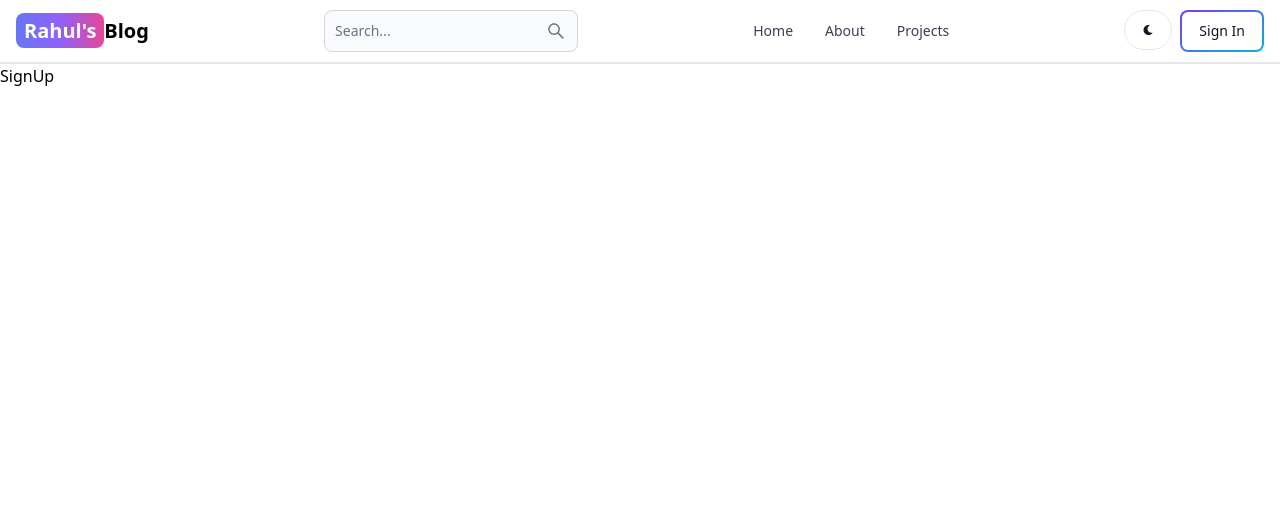
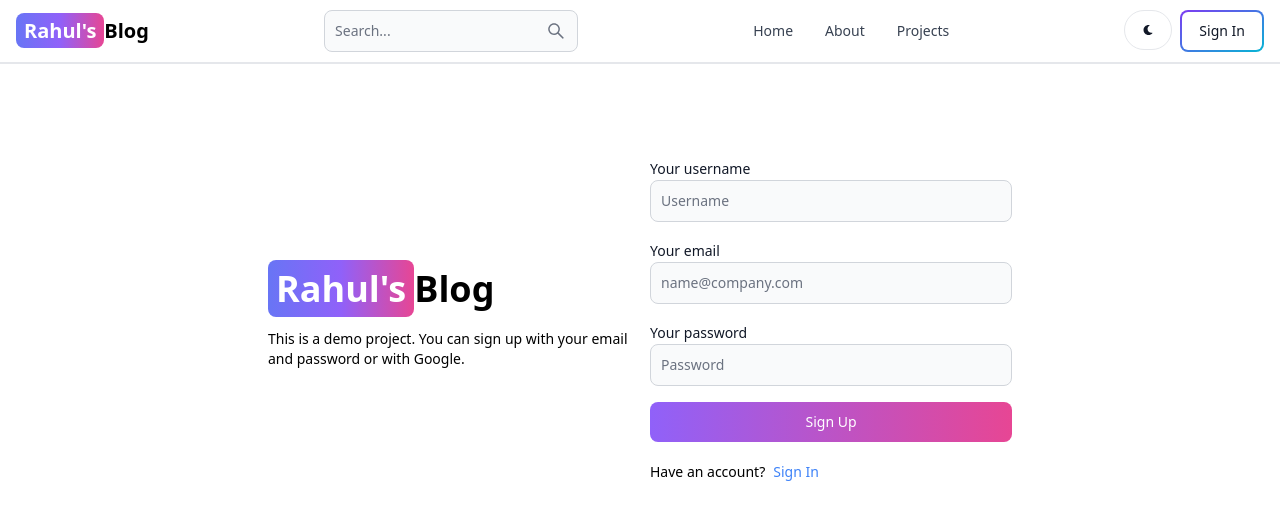
Before and after one commit to rahul221007/mern-blog, a React (Vite) app in the folder client/: page /sign-up in a window 1280 px wide. Shown: the top 520 px of the page. Built offline with nearby package versions, Linux system fonts and the light colour scheme.

Commit message:
create signup page ui

```diff
--- a/client/src/pages/SignUp.jsx
+++ b/client/src/pages/SignUp.jsx
@@ -1,7 +1,51 @@
-
+import { Button, Label, TextInput } from 'flowbite-react';
+import { Link } from 'react-router-dom';
 
 export default function SignUp() {
   return (
-    <div>SignUp</div>
-  )
+    <div className='min-h-screen mt-20'>
+      <div className='flex p-3 max-w-3xl mx-auto flex-col md:flex-row md:items-center gap-5'>
+        {/* left */}
+        <div className='flex-1'>
+          <Link to='/' className='font-bold dark:text-white text-4xl'>
+            <span className='px-2 py-1 bg-gradient-to-r from-indigo-500 via-purple-500 to-pink-500 rounded-lg text-white'>
+              Rahul's
+            </span>
+            Blog
+          </Link>
+          <p className='text-sm mt-5'>
+            This is a demo project. You can sign up with your email and password
+            or with Google.
+          </p>
+        </div>
+        {/* right */}
+
+        <div className='flex-1'>
+          <form className='flex flex-col gap-4'>
+            <div>
+              <Label value='Your username' />
+              <TextInput type='text' placeholder='Username' id='username' />
+            </div>
+            <div>
+              <Label value='Your email' />
+              <TextInput type='text' placeholder='name@company.com' id='email' />
+            </div>
+            <div>
+              <Label value='Your password' />
+              <TextInput type='text' placeholder='Password' id='password' />
+            </div>
+            <Button gradientDuoTone='purpleToPink' type='submit'>
+              Sign Up
+            </Button>
+          </form>
+          <div className="flex gap-2 text-sm mt-5">
+            <span>Have an account?</span>
+            <Link to='/sign-in' className='text-blue-500'>
+              Sign In
+            </Link>
+          </div>
+        </div>
+      </div>
+    </div>
+  );
 }
```
